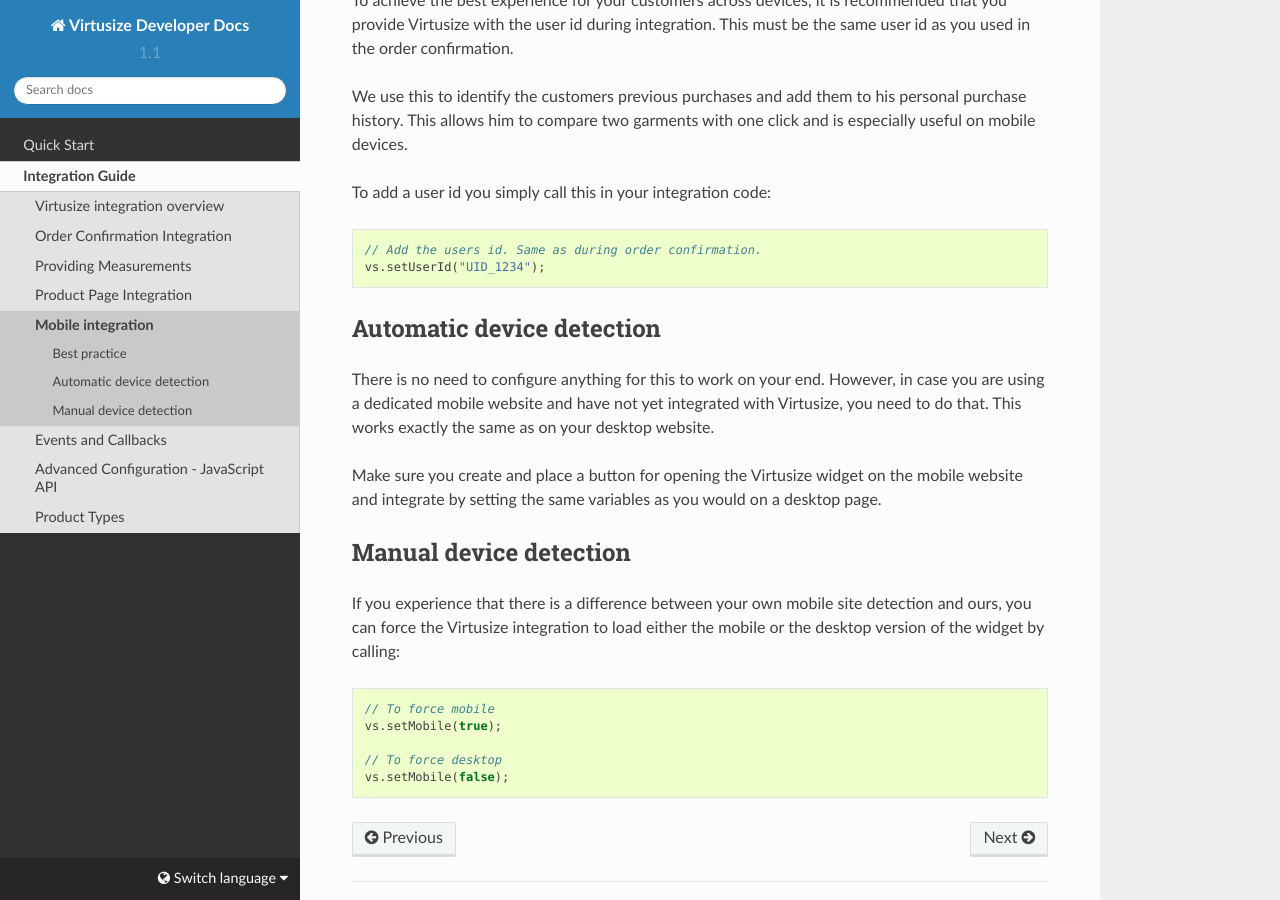
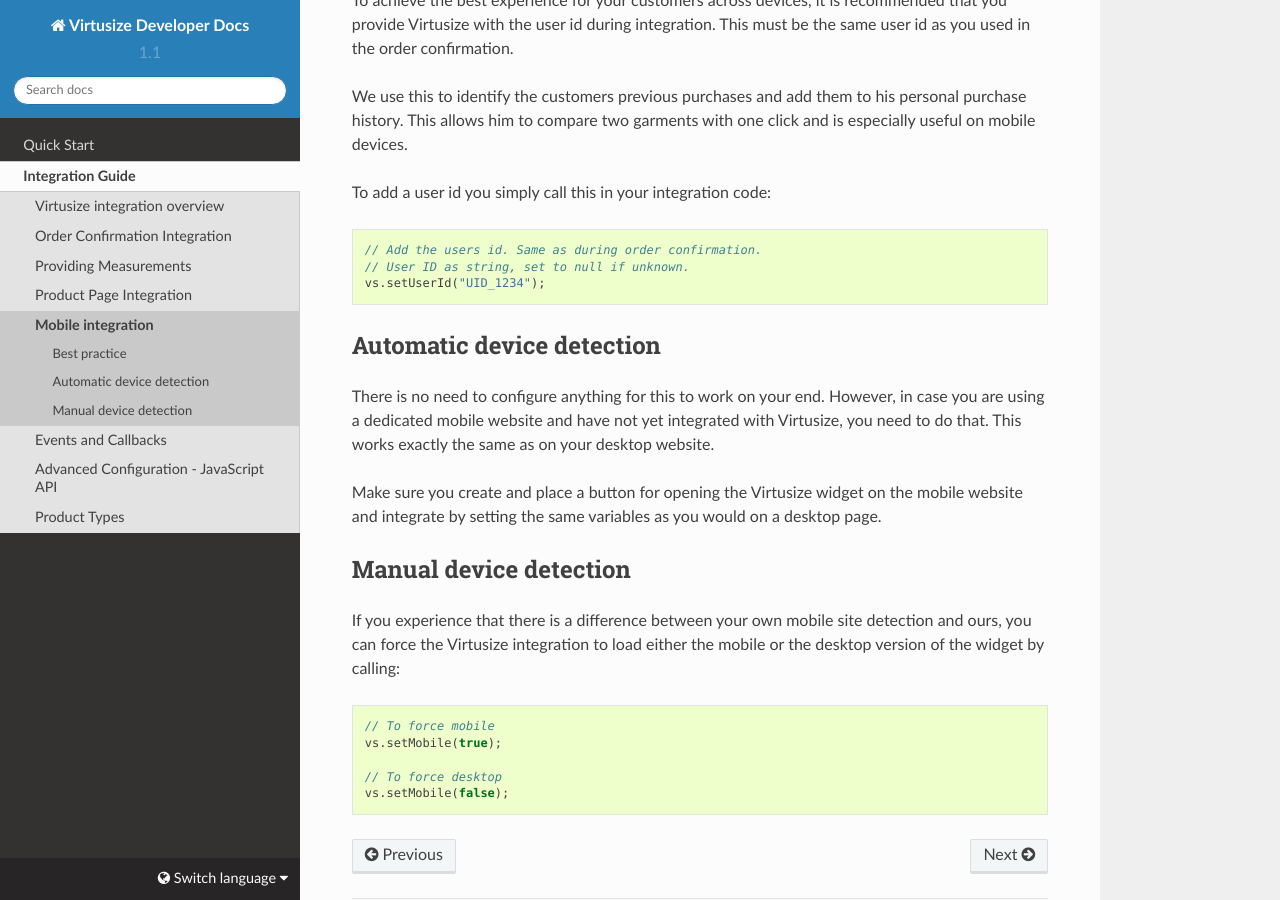
Before and after one commit to virtusize/virtusize.github.io, a Sphinx documentation site: the page built from source/integration-guide/mobile.rst, in a window 1280 px wide and 900 px high, scrolled down 448 px. Built offline with Sphinx 7.4.7 and the Read the Docs theme 2.0.0, drawn with Linux system fonts in a browser that asks for light colours.

Commit message:
Feature: Added comment suggestion from @jtsoi

```diff
--- a/source/integration-guide/mobile.rst
+++ b/source/integration-guide/mobile.rst
@@ -32,6 +32,7 @@
 ::
 
     // Add the users id. Same as during order confirmation.
+    // User ID as string, set to null if unknown.
     vs.setUserId("UID_1234");
 
 
```
